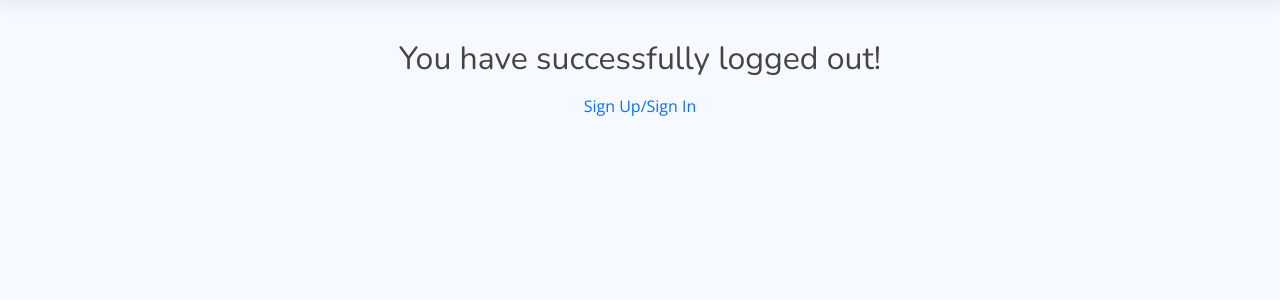
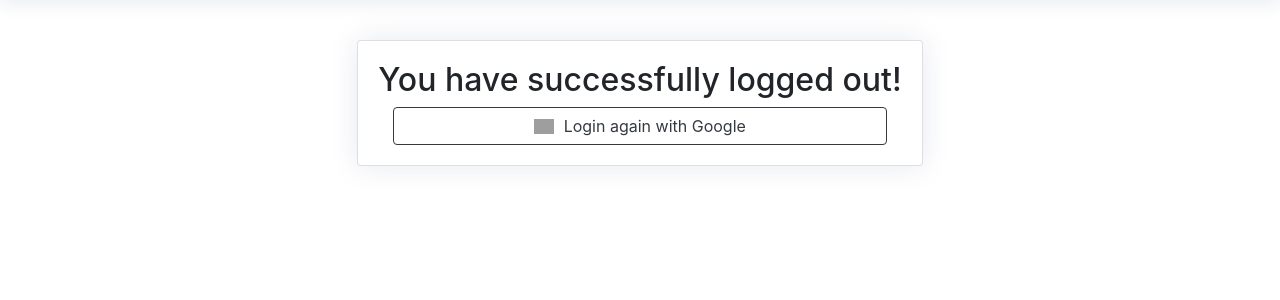
Before and after one commit to prod00/CSDS_395, a Django app: page /logout/ in a window 1280 px wide. Shown: the part 60-360 px from the top of the page. Run offline with Django 3.2, Linux system fonts and the light colour scheme; parts of the project's set-up code (start-up, migrations or seed data) failed here and were passed over; some libraries are stand-ins or nearby versions; grey boxes are pictures that could not be loaded.

Commit message:
update logout page

```diff
--- a/templates/registration/logout.html
+++ b/templates/registration/logout.html
@@ -1,11 +1,25 @@
 {% extends 'applicase/base.html' %}
 
 {% block no_side %}
-    <div style="text-align: center; margin-left: 10%; margin-right: 10%;">
+{#    <div style="text-align: center; margin-left: 10%; margin-right: 10%;">#}
+    <div class="col-lg-12 col-md-6 d-flex flex-column align-items-center justify-content-center">
+        <div class="card mb-3">
+        <div class="card-body">
         <h2>You have successfully logged out!</h2>
-        <a class="nav-link " href="{% url 'social:begin' 'google-oauth2' %}">
-          <span>Sign Up/Sign In</span>
-        </a>
+
+          <div class="col-12">
+                <a class="col-12 btn btn-outline-dark" href="{% url 'social:begin' 'google-oauth2' %}" role="button" style="text-transform:none">
+                  <img width="20px" style="margin-bottom:3px; margin-right:5px" alt="Google sign-in" src="https://upload.wikimedia.org/wikipedia/commons/thumb/5/53/Google_%22G%22_Logo.svg/512px-Google_%22G%22_Logo.svg.png" />
+                  Login again with Google
+                </a>
+          </div>
+        </div>
+        </div>
     </div>
+{#    </div>#}
+    <link   rel="stylesheet"
+        href="https://maxcdn.bootstrapcdn.com/bootstrap/4.0.0/css/bootstrap.min.css"
+        integrity="sha384-Gn5384xqQ1aoWXA+058RXPxPg6fy4IWvTNh0E263XmFcJlSAwiGgFAW/dAiS6JXm"
+        crossorigin="anonymous">
 
 {% endblock %}
```
Also changed, not shown: templates/applicase/landing_page.html (+1 -36 lines), db.sqlite3.
